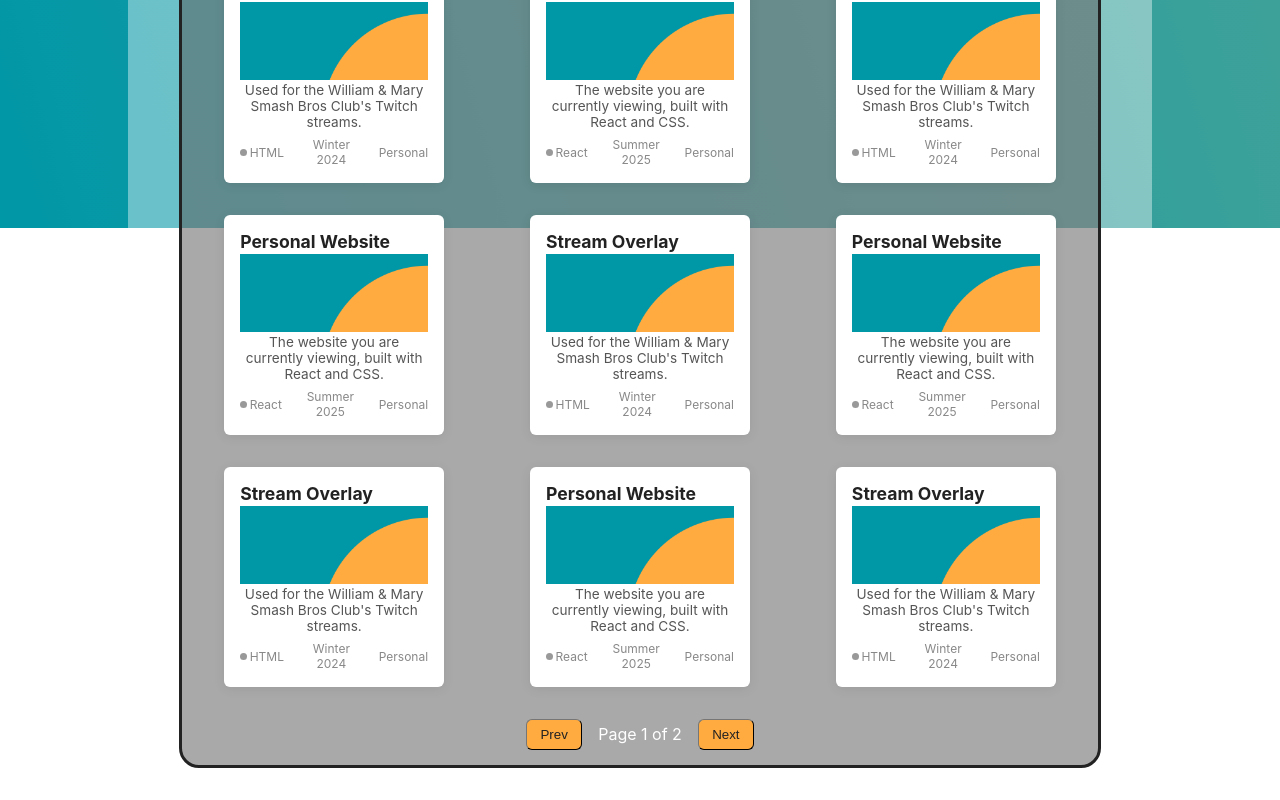
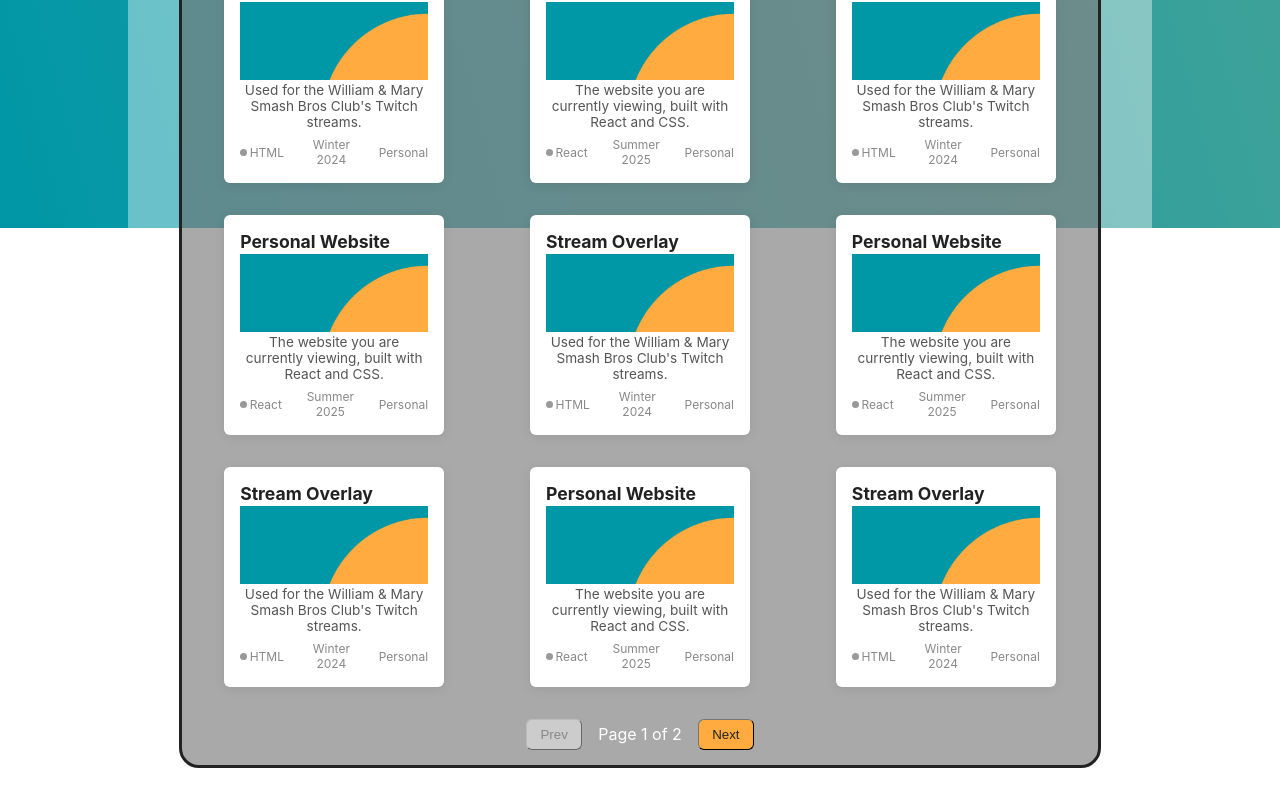
Before and after one commit to PJBuddendeck/PJBuddendeck.github.io, a React (Create React App) app: page /#/projects in a window 1280 px wide. Shown: the part 572-1372 px from the top of the page. Built offline with nearby package versions, Linux system fonts and the light colour scheme.

Commit message:
Updated style for projects and contact buttons

```diff
--- a/src/components/contact/contact-style.css
+++ b/src/components/contact/contact-style.css
@@ -61,6 +61,11 @@ form button {
     border-color: #222222;
     border-width: 1.6px;
     color: #222222;
+    transition: transform 0.15s;
+}
+
+form button:hover {
+    transform: translateY(-3px) scale(1.03);
 }
 
 #platforms {
@@ -84,6 +89,14 @@ form button {
     align-items: center;
 }
 
+#platforms a {
+    transition: transform 0.15s;
+}
+
+#platforms a:hover {
+    transform: translateY(-6px) scale(1.06);
+}
+
 #platforms svg {
     width: 48px;
     height: 48px;
--- a/src/components/projects/projects-style.css
+++ b/src/components/projects/projects-style.css
@@ -65,6 +65,19 @@ h4 {
     background-color: #FFAB40;
     color: #222222;
     cursor: pointer;
+    transition: transform 0.15s;
+}
+
+.pagination-controls button:hover {
+    transform: translateY(-3px) scale(1.03);
+}
+
+.pagination-controls button:disabled {
+    background-color: #cccccc;
+    color: #888888;
+    cursor: not-allowed;
+    transform: none;
+    border-color: #bbbbbb;
 }
 
 @media (max-width: 1100px) {
```
